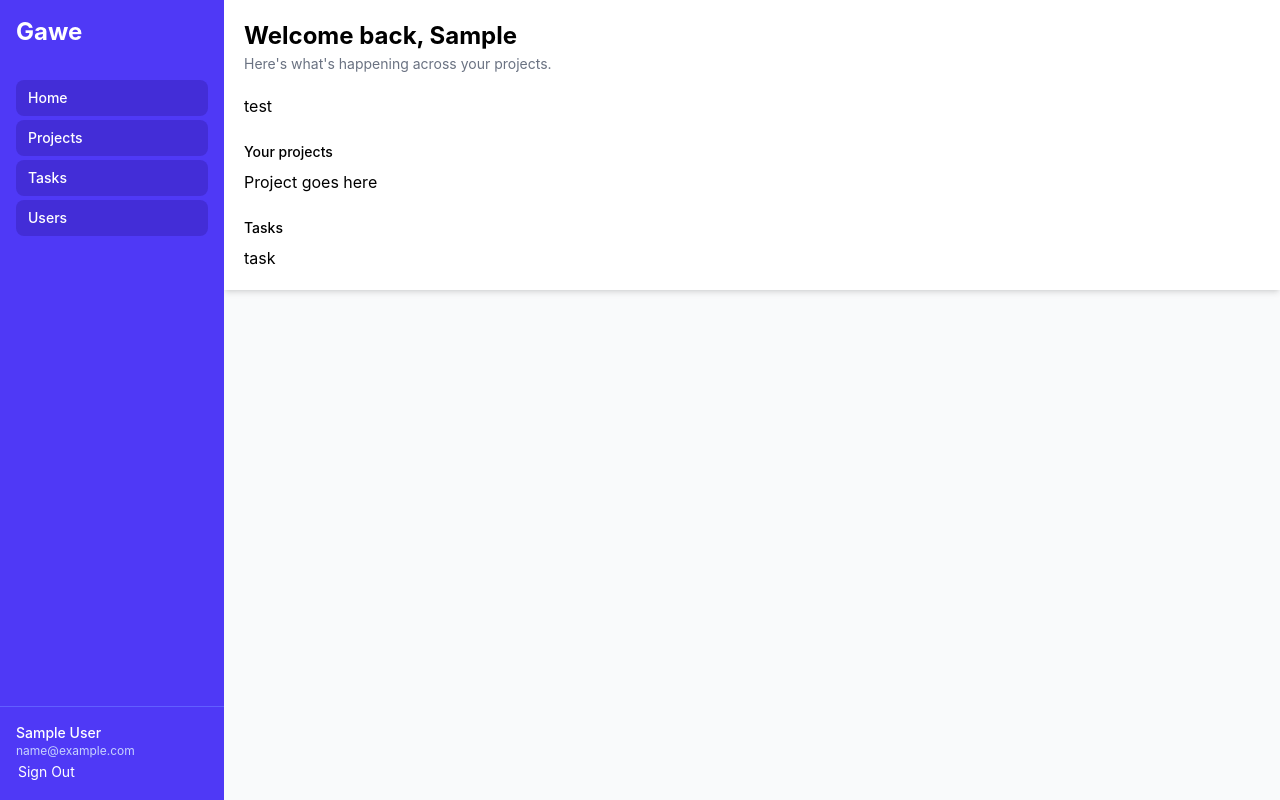
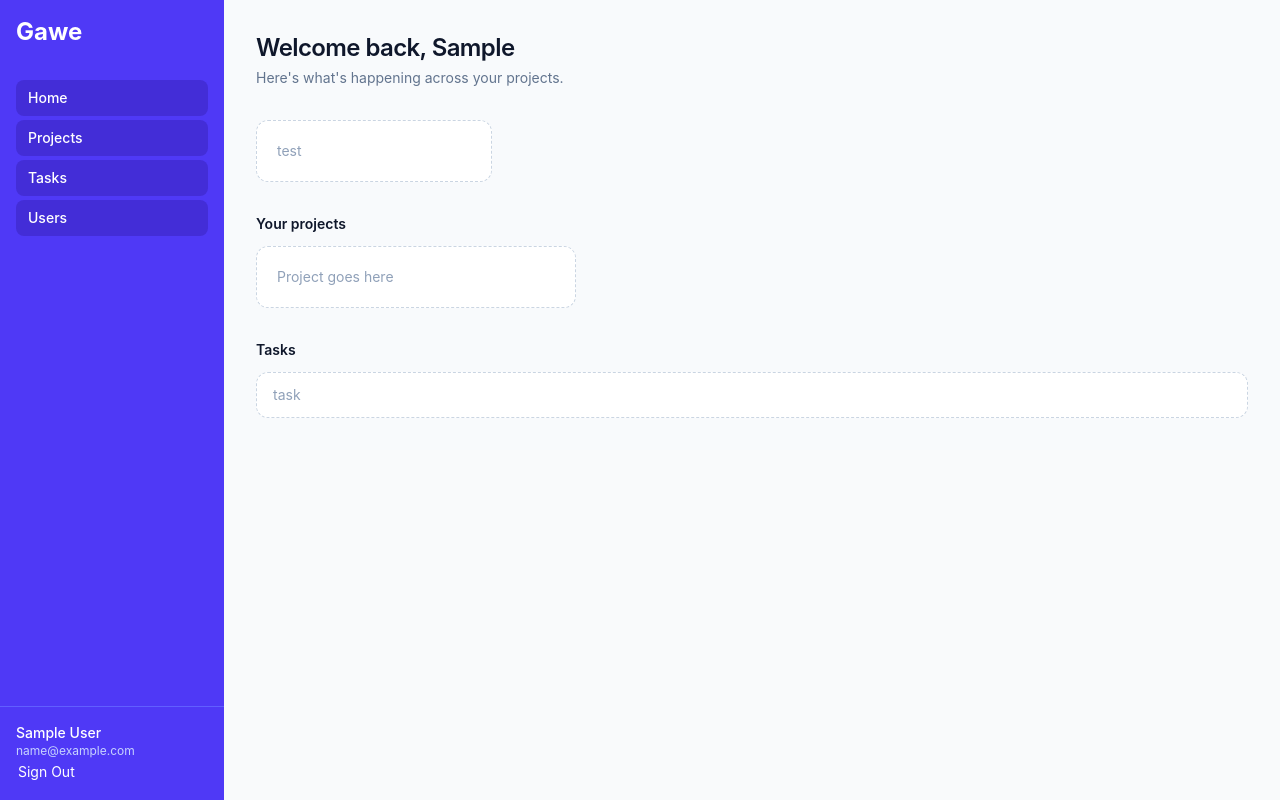
Before and after one commit to wonganjatan/gawe, a React (Vite) app in the folder frontend/: page / in a window 1280 px wide. Built offline with nearby package versions, Linux system fonts and the light colour scheme; no server answers; sample sign-in values are in the browser's storage.

Commit message:
feat(frontend): refine the homepage style

```diff
--- a/frontend/src/pages/Home.tsx
+++ b/frontend/src/pages/Home.tsx
@@ -4,30 +4,44 @@ export default function Home() {
     const { loggedInUser } = useAuthContext()
 
     return (
-        <main className="flex-1 p-5 bg-white shadow-md">
-            <div className="flex items-center justify-between mb-5">
-                <div>
-                    <h1 className="text-2xl font-bold">
+        <main className="flex-1 bg-slate-50 p-6 lg:p-8">
+            <div className="mx-auto max-w-6xl">
+                <header className="mb-8">
+                    <h1 className="text-2xl font-semibold tracking-tight text-slate-900">
                         Welcome back, {loggedInUser?.firstName ?? "there"}
                     </h1>
-                    <p className="text-sm text-gray-500 mt-0.5">
+                    <p className="mt-1 text-sm text-slate-500">
                         Here's what's happening across your projects.
                     </p>
-                </div>
-            </div>
+                </header>
 
-            <div className="grid grid-cols-4 gap-3 mb-6">
-                test
-            </div>
+                <section className="mb-8 grid grid-cols-2 gap-4 lg:grid-cols-4">
+                    <div className="rounded-xl border border-dashed border-slate-300 bg-white p-5 text-sm text-slate-400">
+                        test
+                    </div>
+                </section>
 
-            <p className="text-sm font-medium mb-2">Your projects</p>
-            <div className="grid grid-cols-3 gap-3 mb-6">
-                Project goes here
-            </div>
+                <section className="mb-8">
+                    <div className="mb-3 flex items-center justify-between">
+                        <h2 className="text-sm font-semibold text-slate-900">Your projects</h2>
+                    </div>
+                    <div className="grid gap-4 sm:grid-cols-2 lg:grid-cols-3">
+                        <div className="rounded-xl border border-dashed border-slate-300 bg-white p-5 text-sm text-slate-400">
+                            Project goes here
+                        </div>
+                    </div>
+                </section>
 
-            <p className="text-sm font-medium mb-2">Tasks</p>
-            <div className="flex flex-col gap-1.5">
-               task
+                <section>
+                    <div className="mb-3 flex items-center justify-between">
+                        <h2 className="text-sm font-semibold text-slate-900">Tasks</h2>
+                    </div>
+                    <div className="flex flex-col gap-2">
+                        <div className="rounded-xl border border-dashed border-slate-300 bg-white px-4 py-3 text-sm text-slate-400">
+                            task
+                        </div>
+                    </div>
+                </section>
             </div>
         </main>
     )
```
